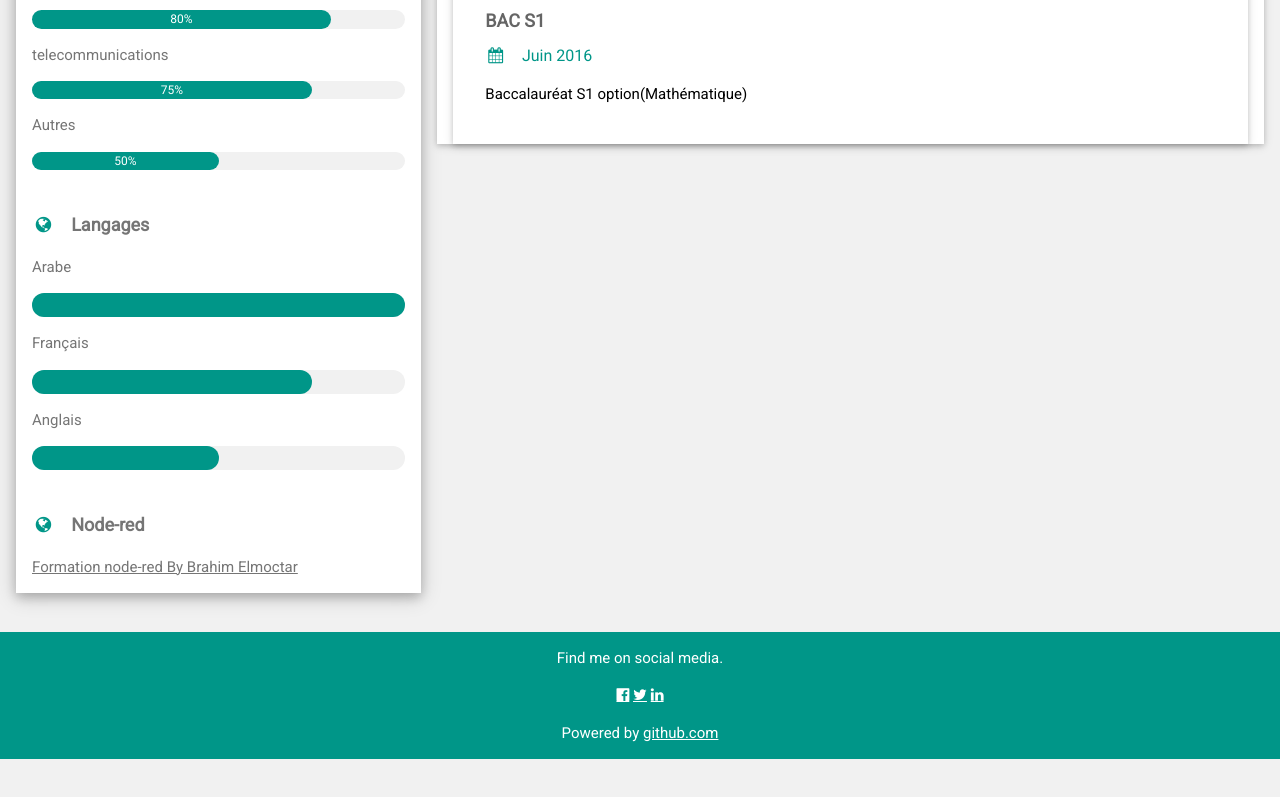
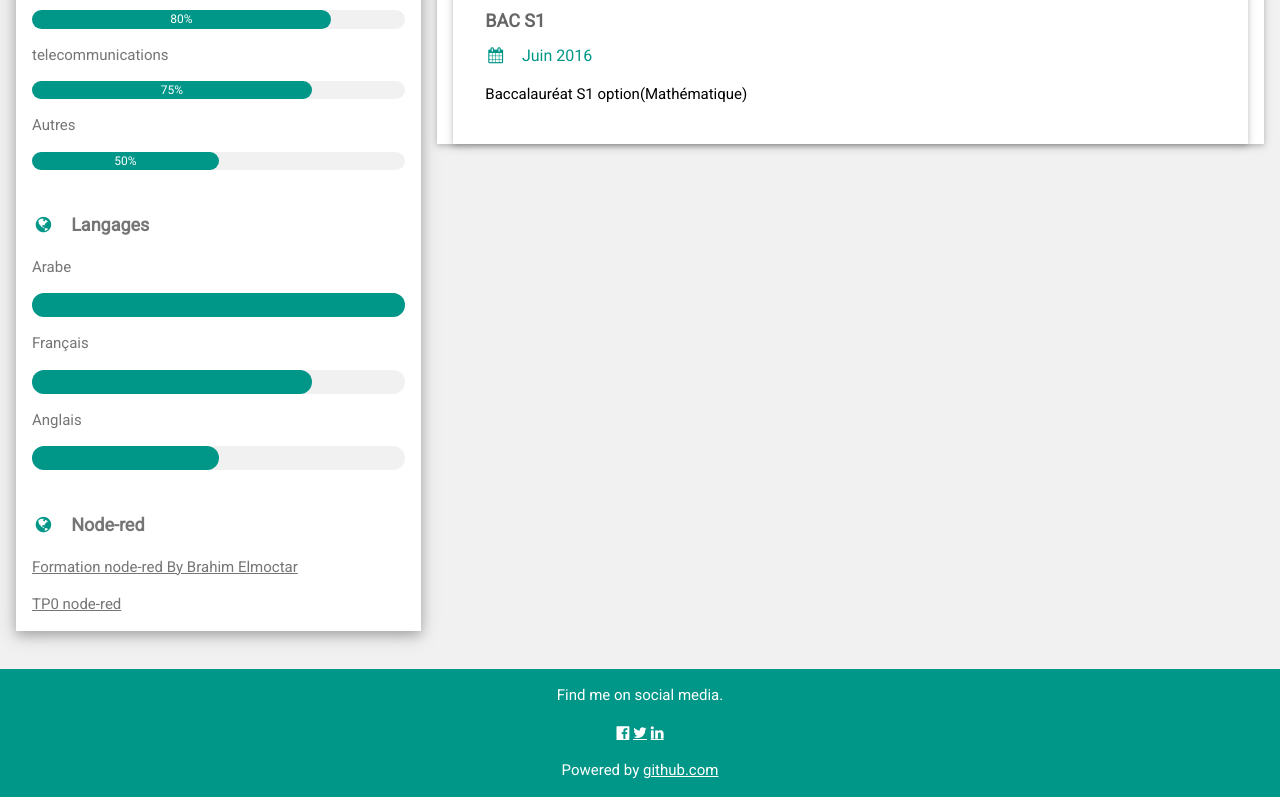
Before and after one commit to Sabayke/my-website, a plain HTML site: page index.html in a window 1280 px wide. Shown: the part 654-1451 px from the top of the page. Before the commit the page ends 1413 px from the top, so only its background shows below. Drawn offline with nearby package versions, Linux system fonts and the light colour scheme.

Commit message:
Update index.html

```diff
--- a/index.html
+++ b/index.html
@@ -71,6 +71,7 @@ html,body,h1,h2,h3,h4,h5,h6 {font-family: "Roboto", sans-serif}
           <br>
           <p class="w3-large w3-text-theme"><b><i class="fa fa-globe fa-fw w3-margin-right w3-text-teal"></i>Node-red</b></p>
           <p> <a href="formation.html">Formation node-red By Brahim Elmoctar</a></p>
+          <p> <a href="#">TP0 node-red</a></p>
         </div>
       </div><br>
 
```
